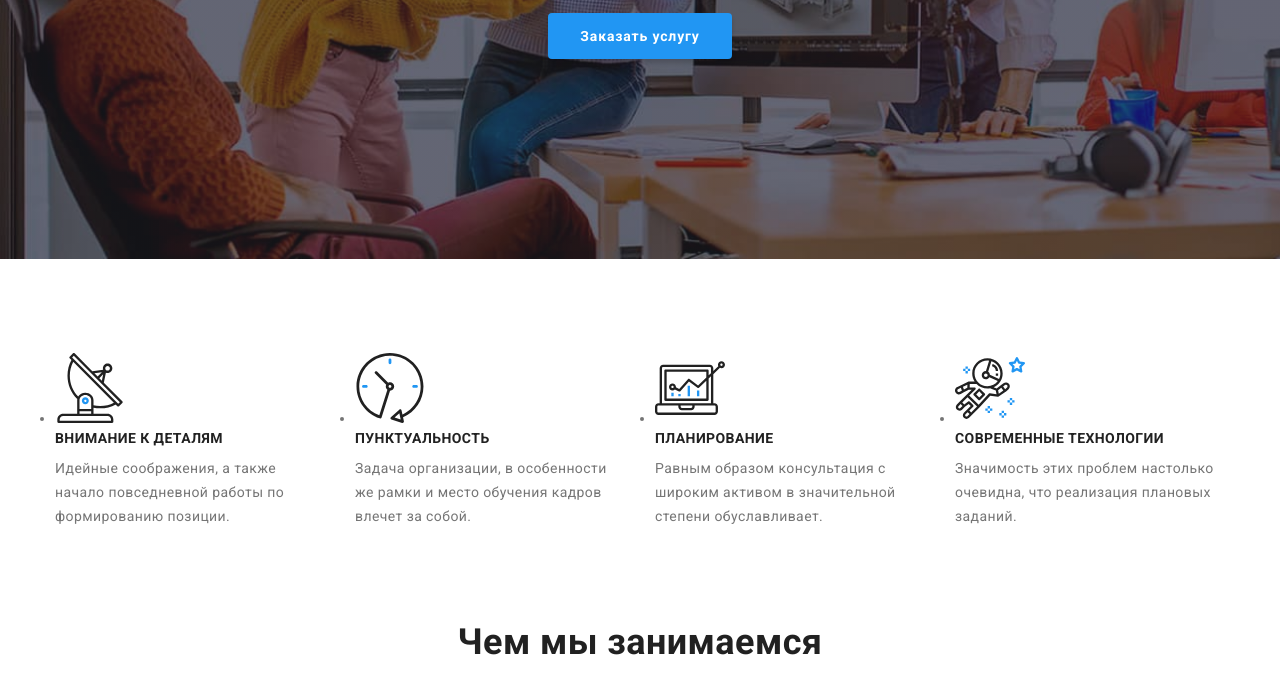
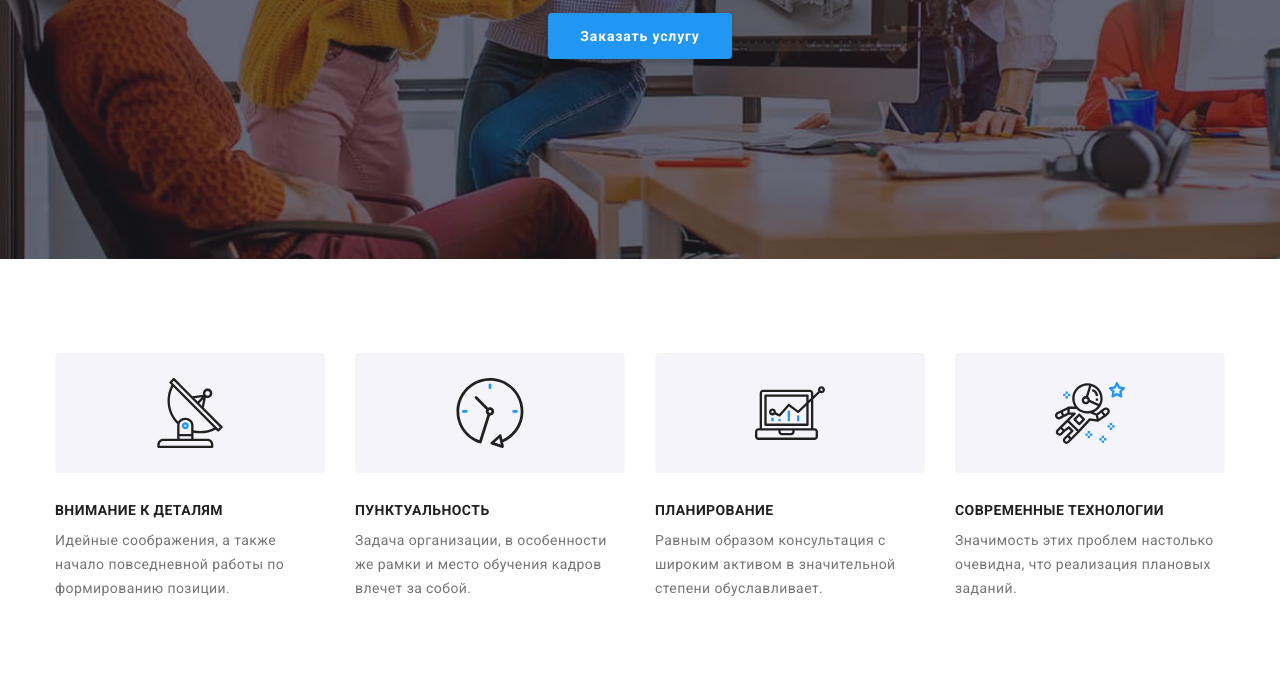
Before and after one commit to AndrewKytsan/goit-markup-hw-04, a plain HTML site: page index.html in a window 1280 px wide. Shown: the part 419-1097 px from the top of the page. Drawn offline with Linux system fonts and the light colour scheme.

Commit message:
Update index.html

```diff
--- a/index.html
+++ b/index.html
@@ -49,42 +49,40 @@
         <section class="specifics-section">
             <div class="container">
                 <h2 class="visually-hidden">Особености</h2>
-               <ul class="specifics-icon-list card-set">
-                   <li class="specifics-icon-item specifics-item">
-                       <svg class="specifics-icon">
-                           <use href="./images/icons/icons.svg#antenna"></use>
-                       </svg>
-                   </li>
-                   <li class="specifics-icon-item specifics-item">
-                       <svg class="specifics-icon">
-                           <use href="./images/icons/icons.svg#clock"></use>
-                       </svg>
-                   </li>
-                   <li class="specifics-icon-item specifics-item">
-                       <svg class="specifics-icon">
-                           <use href="./images/icons/icons.svg#diagram"></use>
-                       </svg>
-                   </li>
-                   <li class="specifics-icon-item specifics-item">
-                       <svg class="specifics-icon">
-                           <use href="./images/icons/icons.svg#astronaut"></use>
-                       </svg>
-                   </li>
-               </ul>
                 <ul class="list card-set">
                     <li class="specifics-item">
+                        <div class="specifics-block">
+                            <svg class="specifics-icon">
+                                <use href="./images/icons/icons.svg#antenna"></use>
+                            </svg>
+                        </div>
                         <h3 class="main-text-title">Внимание к деталям</h3>
                         <p>Идейные соображения, а также начало повседневной работы по формированию позиции.</p>
                     </li>
                     <li class="specifics-item">
+                        <div class="specifics-block">
+                            <svg class="specifics-icon">
+                                <use href="./images/icons/icons.svg#clock"></use>
+                            </svg>
+                        </div>
                         <h3 class="main-text-title">Пунктуальность</h3>
                         <p>Задача организации, в особенности же рамки и место обучения кадров влечет за собой.</p>
                     </li>
                     <li class="specifics-item">
+                        <div class="specifics-block">
+                            <svg class="specifics-icon">
+                                <use href="./images/icons/icons.svg#diagram"></use>
+                            </svg>
+                        </div>
                         <h3 class="main-text-title">Планирование</h3>
                         <p>Равным образом консультация с широким активом в значительной степени обуславливает.</p>
                     </li>
                     <li class="specifics-item">
+                        <div class="specifics-block">
+                            <svg class="specifics-icon">
+                                <use href="./images/icons/icons.svg#astronaut"></use>
+                            </svg>
+                        </div>
                         <h3 class="main-text-title">Современные технологии</h3>
                         <p>Значимость этих проблем настолько очевидна, что реализация плановых заданий.</p>
                     </li>
```
